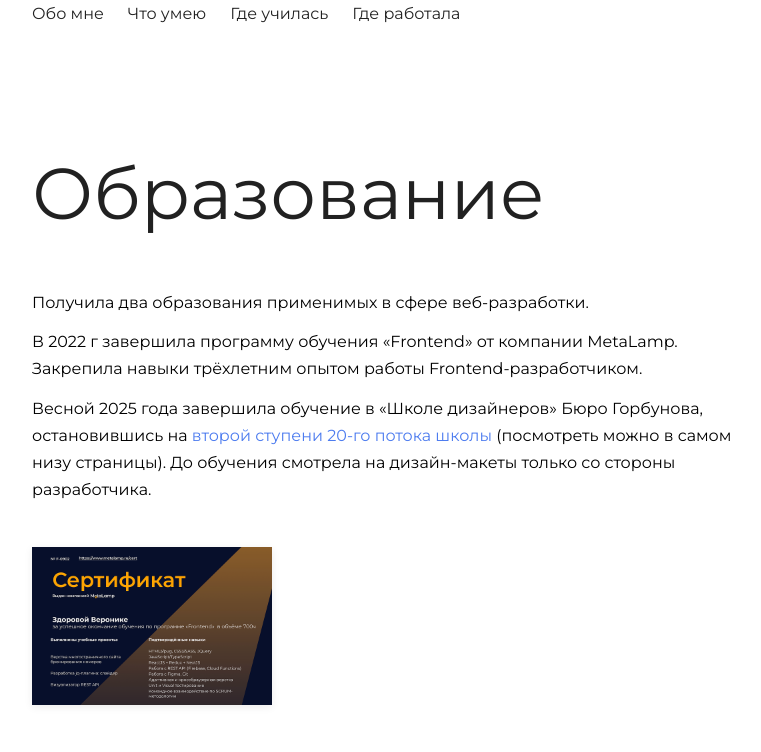
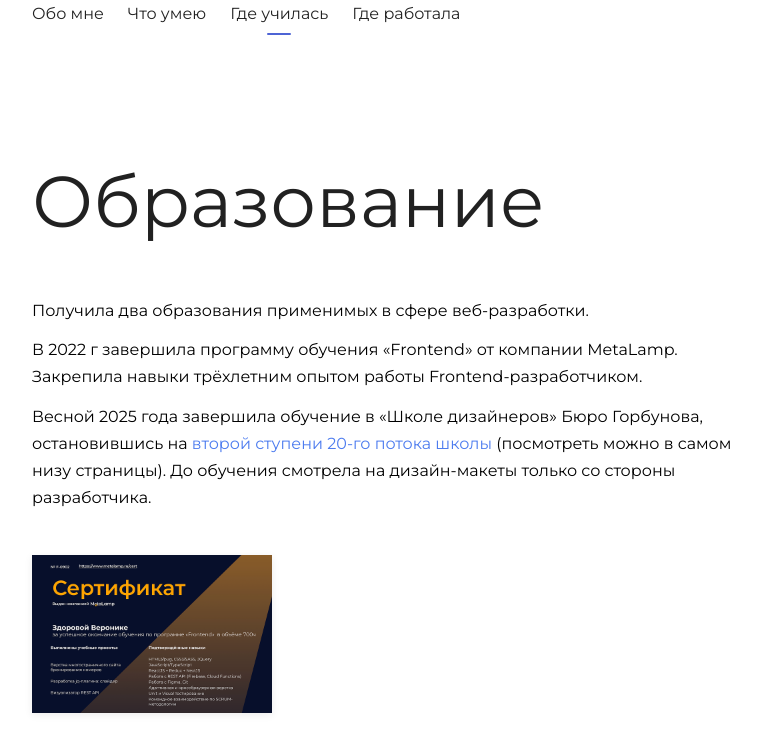
Before and after one commit to wzdorowa/portfolio, a Next.js app: page /education in a window 1280 px wide. Shown: the top 752 px of the page, without its empty margins (32-793 px from the left). Built offline with nearby package versions, Linux system fonts and the light colour scheme.

Commit message:
Add styles for active link, refactor Header component

```diff
--- a/src/components/Header/Header.tsx
+++ b/src/components/Header/Header.tsx
@@ -1,50 +1,39 @@
 "use client";
 
 import { FC } from "react";
-import { Typography } from "@mui/material";
-import Link from "next/link";
+import { usePathname } from "next/navigation";
 import { styled } from "@mui/material";
+import { NAVIGATION_ITEMS, HEADER_CONSTANTS } from "./constants";
+import { NavigationItemComponent } from "./NavigationItem";
+import { isActivePage } from "./utils";
 
 /**
  * Компонент заголовка
  * Отображает навигационное меню в верхней части страницы
  */
 export const Header: FC = () => {
+  const pathname = usePathname();
+
   return (
     <HeaderContainer>
       <Navigation>
-        <NavigationLink href="/">
-          <Typography variant="body1">Обо мне</Typography>
-        </NavigationLink>
-        <NavigationLink href="/portfolio">
-          <Typography variant="body1">Что умею</Typography>
-        </NavigationLink>
-        <NavigationLink href="/education">
-          <Typography variant="body1">Где училась</Typography>
-        </NavigationLink>
-        <NavigationLink href="/experience">
-          <Typography variant="body1">Где работала</Typography>
-        </NavigationLink>
+        {NAVIGATION_ITEMS.map((item) => (
+          <NavigationItemComponent
+            key={item.href}
+            item={item}
+            isActive={isActivePage(pathname, item.href)}
+          />
+        ))}
       </Navigation>
     </HeaderContainer>
   );
 };
-
+// Styled Components для Header
 const HeaderContainer = styled("div")({
   display: "flex",
 });
 
-const NavigationLink = styled(Link)({
-  textDecoration: "none",
-  color: "inherit",
-  transition: "opacity 0.2s",
-
-  "&:hover": {
-    opacity: 0.7,
-  },
-});
-
 const Navigation = styled("nav")({
   display: "flex",
-  gap: 24,
+  gap: HEADER_CONSTANTS.NAVIGATION_GAP,
 });
--- /dev/null
+++ b/src/components/Header/NavigationItem.tsx
@@ -0,0 +1,53 @@
+import { FC } from "react";
+import { Typography } from "@mui/material";
+import { styled } from "@mui/material";
+import Link from "next/link";
+import { NavigationItem, NavigationItemProps } from "./types";
+import { HEADER_CONSTANTS } from "./constants";
+
+const ActiveIndicator = styled("div")<NavigationItemProps>(({ $isActive }) => ({
+  width: HEADER_CONSTANTS.INDICATOR_WIDTH,
+  height: HEADER_CONSTANTS.INDICATOR_HEIGHT,
+  backgroundColor: $isActive ? HEADER_CONSTANTS.ACTIVE_COLOR : "transparent",
+  borderRadius: 1,
+  transition: `background-color ${HEADER_CONSTANTS.TRANSITION_DURATION} ease`,
+}));
+
+/**
+ * Компонент элемента навигации
+ */
+export const NavigationItemComponent: FC<{
+  item: NavigationItem;
+  isActive: boolean;
+}> = ({ item, isActive }) => (
+  <NavigationItemContainer $isActive={isActive}>
+    <NavigationLink href={item.href}>
+      <Typography variant="body1">{item.label}</Typography>
+    </NavigationLink>
+    <ActiveIndicator $isActive={isActive} />
+  </NavigationItemContainer>
+);
+
+// Styled Components для NavigationItem
+const NavigationItemContainer = styled("div")<NavigationItemProps>({
+  display: "flex",
+  flexDirection: "column",
+  alignItems: "center",
+  gap: 6,
+});
+
+const NavigationLink = styled(Link)({
+  textDecoration: "none",
+  color: "inherit",
+  transition: `opacity ${HEADER_CONSTANTS.TRANSITION_DURATION} ease`,
+
+  "&:hover": {
+    opacity: 0.7,
+  },
+
+  "&:focus": {
+    outline: `2px solid ${HEADER_CONSTANTS.ACTIVE_COLOR}`,
+    outlineOffset: "2px",
+    borderRadius: "4px",
+  },
+});
--- /dev/null
+++ b/src/components/Header/constants.ts
@@ -0,0 +1,20 @@
+import { NavigationItem } from "./types";
+
+/**
+ * Константы для компонента Header
+ */
+
+export const NAVIGATION_ITEMS: NavigationItem[] = [
+  { href: "/", label: "Обо мне" },
+  { href: "/portfolio", label: "Что умею" },
+  { href: "/education", label: "Где училась" },
+  { href: "/experience", label: "Где работала" },
+];
+
+export const HEADER_CONSTANTS = {
+  NAVIGATION_GAP: 24,
+  INDICATOR_WIDTH: 24,
+  INDICATOR_HEIGHT: 2,
+  ACTIVE_COLOR: "#4e64d5",
+  TRANSITION_DURATION: "0.2s",
+} as const;
--- /dev/null
+++ b/src/components/Header/types.ts
@@ -0,0 +1,12 @@
+/**
+ * Типы для компонента Header
+ */
+
+export interface NavigationItem {
+  href: string;
+  label: string;
+}
+
+export interface NavigationItemProps {
+  $isActive: boolean;
+}
--- /dev/null
+++ b/src/components/Header/utils.ts
@@ -0,0 +1,16 @@
+/**
+ * Утилиты для компонента Header
+ */
+
+/**
+ * Проверяет, является ли страница активной
+ * @param pathname - текущий путь
+ * @param href - путь для проверки
+ * @returns true, если страница активна
+ */
+export const isActivePage = (pathname: string, href: string): boolean => {
+  if (href === "/") {
+    return pathname === "/";
+  }
+  return pathname.startsWith(href);
+};
```
